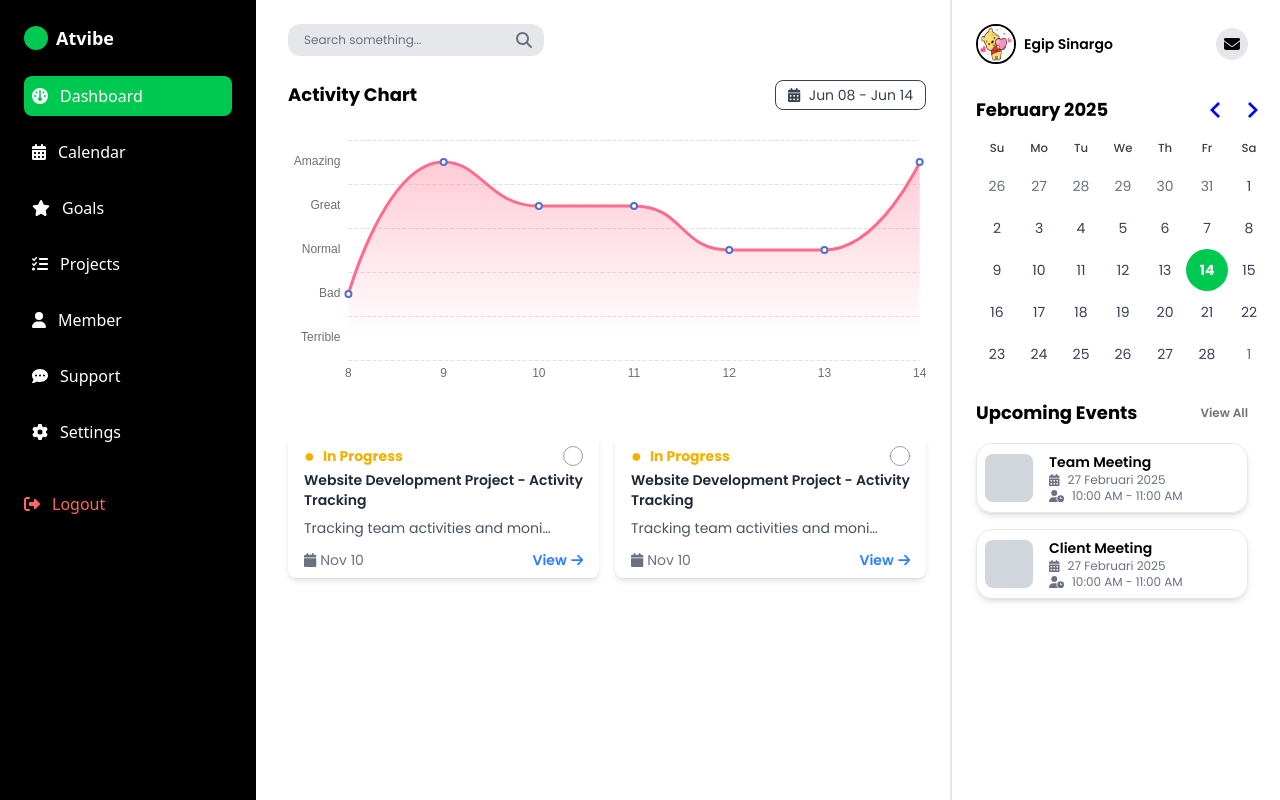
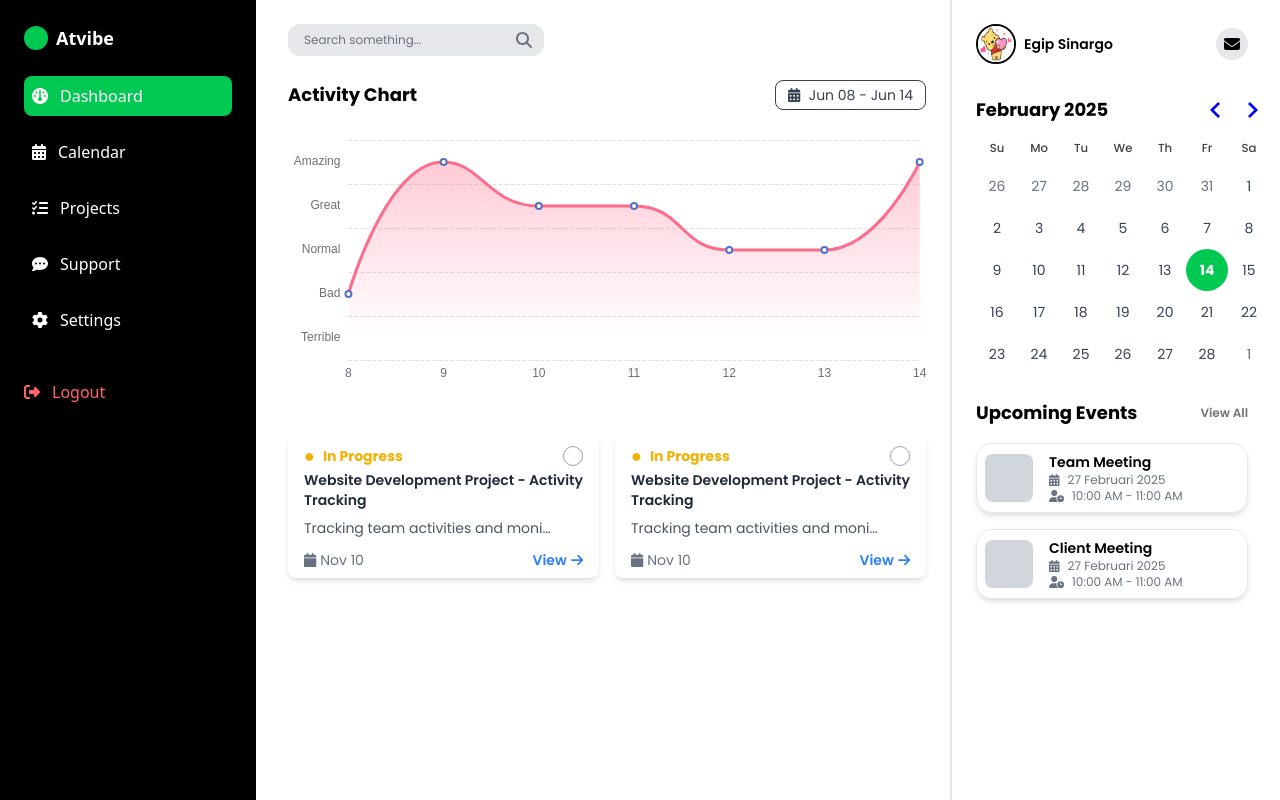
Before and after one commit to Gepx/activity-tracker, a React (Vite) app: page /dashboard in a window 1280 px wide. Built offline with nearby package versions, Linux system fonts and the light colour scheme.

Commit message:
remove goal and member page

```diff
--- a/src/layouts/AfterLoginNav.jsx
+++ b/src/layouts/AfterLoginNav.jsx
@@ -4,8 +4,6 @@ import { FontAwesomeIcon } from "@fortawesome/react-fontawesome";
 import {
   faGauge,
   faCalendarAlt,
-  faStar,
-  faUser,
   faCommentDots,
   faCog,
   faSignOutAlt,
@@ -18,9 +16,7 @@ const AfterLoginNav = () => {
   const navItems = [
     { name: "Dashboard", path: "/dashboard", icon: faGauge },
     { name: "Calendar", path: "/calendar", icon: faCalendarAlt },
-    { name: "Goals", path: "/goals", icon: faStar },
     { name: "Projects", path: "/projects", icon: faTasks },
-    { name: "Member", path: "/chat-member", icon: faUser },
     { name: "Support", path: "/support", icon: faCommentDots },
     { name: "Settings", path: "/settings", icon: faCog },
   ];
```
